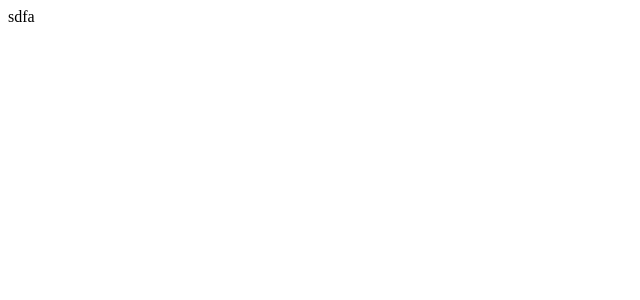
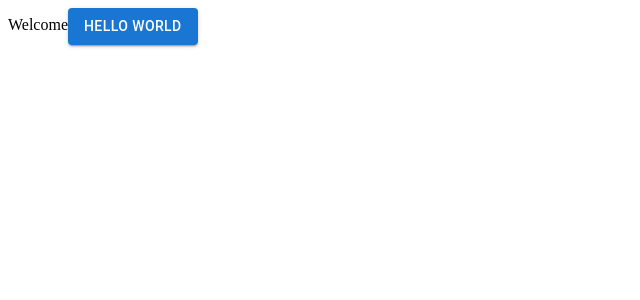
Before and after one commit to MDAhsanFaraz/SocialMediaApp, a React (Vite) app: page / in a window 1280 px wide. Shown: the top 300 px of the page, without its empty margins (0-640 px from the left). Built offline with nearby package versions, Linux system fonts and the light colour scheme.

Commit message:
Added material ui

```diff
--- a/package.json
+++ b/package.json
@@ -10,6 +10,11 @@
     "preview": "vite preview"
   },
   "dependencies": {
+    "@emotion/react": "^11.11.3",
+    "@emotion/styled": "^11.11.0",
+    "@fontsource/roboto": "^5.0.8",
+    "@mui/icons-material": "^5.15.10",
+    "@mui/material": "^5.15.10",
     "react": "^18.2.0",
     "react-dom": "^18.2.0"
   },
--- a/src/App.jsx
+++ b/src/App.jsx
@@ -1,7 +1,13 @@
 import "./App.css";
+import Button from "@mui/material/Button";
 
 function App() {
-  return <>sdfa</>;
+  return (
+    <>
+      Welcome
+      <Button variant="contained">Hello world</Button>
+    </>
+  );
 }
 
 export default App;
```
Also changed, not shown: 2 other files (tests, documents, lock files or other folders).
